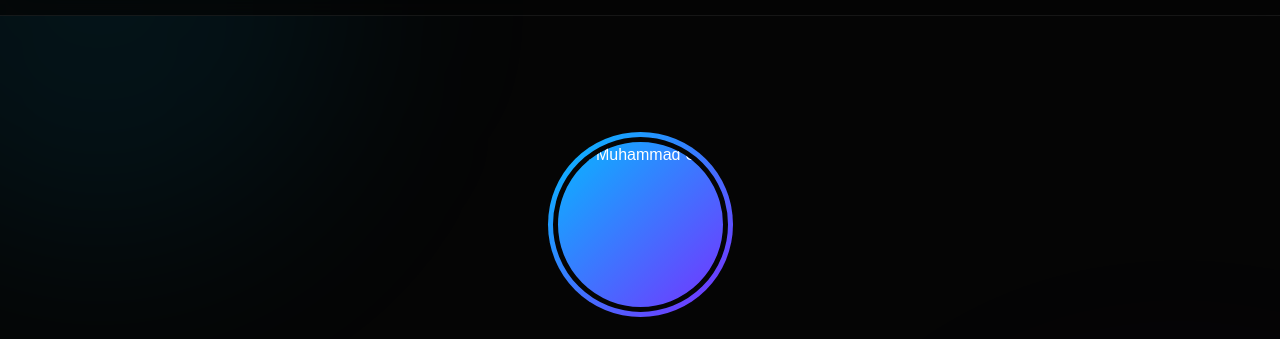
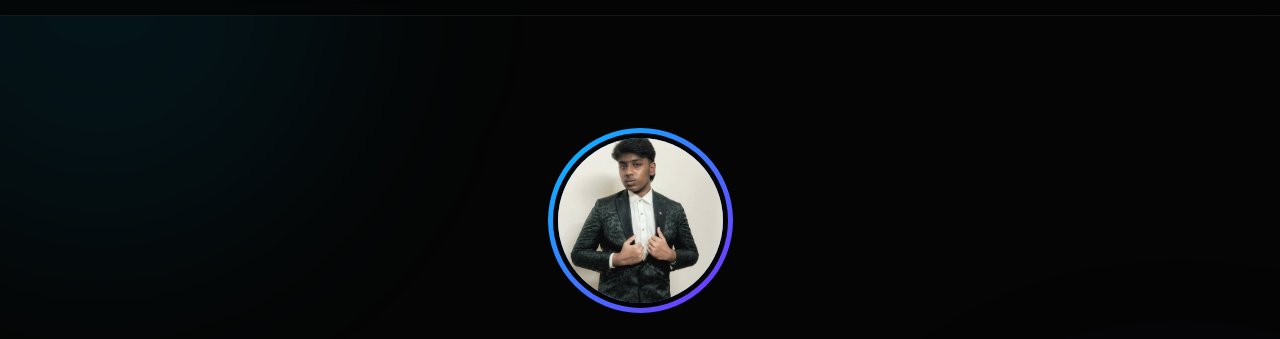
Before and after one commit to uzairinmyera/Uzair-website-, a plain HTML site: page index.html in a window 1280 px wide. Shown: the part 53-392 px from the top of the page. Drawn offline with Linux system fonts and the light colour scheme.

Commit message:
Update index.html

```diff
--- a/index.html
+++ b/index.html
@@ -567,7 +567,7 @@
                 <div class="profile-wrapper">
 
                     <img
-                        src="images/IMG_20261001_190133.jpg"
+                        src="IMG_20261001_190133.jpg"
                         alt="M. Muhammad Uzair"
                         class="profile-photo"
                     >
```
